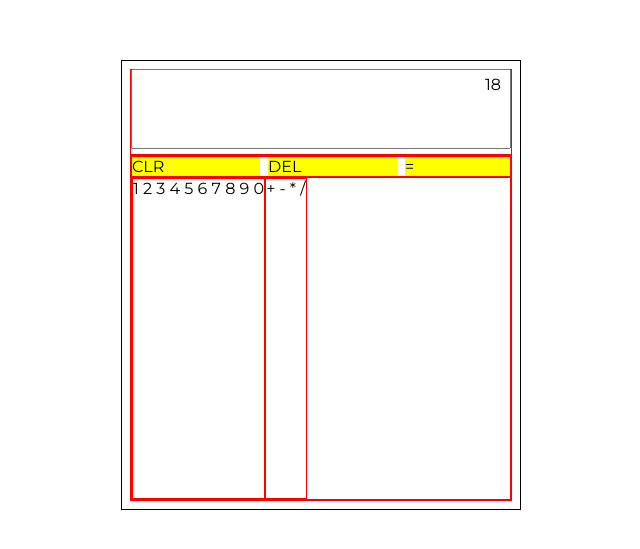
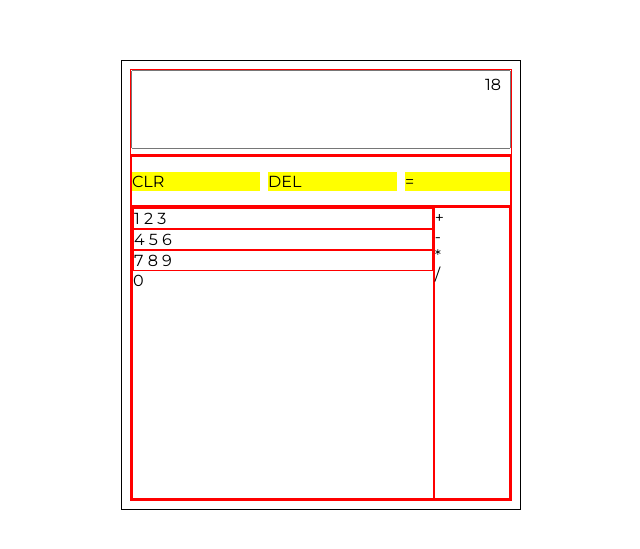
Before and after one commit to Aicyraa/Cyalator, a plain HTML site: page index.html in a window 1280 px wide. Shown: the part 115-664 px from the top of the page, without its empty margins (319-959 px from the left). Drawn offline with Linux system fonts and the light colour scheme.

Commit message:
finalize layout and html structure

```diff
--- a/index.html
+++ b/index.html
@@ -20,15 +20,21 @@
             </div>
             <div class="container-NumOpe">
                <div class="container-numbers">
+                  <div class="numbers-1">
                      <span>1</span>
                      <span>2</span>
                      <span>3</span>
+                  </div>
+                  <div class="numbers-2">
                      <span>4</span>
                      <span>5</span>
                      <span>6</span>
+                  </div>
+                  <div class="numbers-3">
                      <span>7</span>
                      <span>8</span>
                      <span>9</span>
+                  </div>
                   <span>0</span>
                </div>
                <div class="container-operators">
--- a/style.css
+++ b/style.css
@@ -38,7 +38,7 @@ input[type="number"] {
    border: 1px solid red;
 }
 
-/* Container Inputs */
+/* Container Inputs Section*/
 
 .container-inputs {
    width: 100%;
@@ -61,8 +61,9 @@ input[type="number"] {
    min-height: 30%;
    /* padding-top: 60px;
    padding-bottom: 10px; */
-   padding: 50px 5px 10px 10px;
+   padding: 45px 5px 10px 10px;
    text-align: right;
+   font-size: calc(1rem + 1px);
 }
 
 /* Keys */
@@ -79,6 +80,7 @@ input[type="number"] {
    justify-content: center;
    align-items: center;
    gap: 8px;
+   height: 50px;
 }
 
 .container-special-keys > span {
@@ -91,6 +93,17 @@ input[type="number"] {
 /* Numbers and Operators section */
 .container-NumOpe {
    display: flex;
-   flex-grow: 1;
-   height: 100% !important;
+   flex-grow: 2;
 }
+
+/* Numbers */
+.container-numbers{
+   flex-grow: 2;
+}
+
+/* Operators */
+.container-operators {
+   display: flex;
+   flex-direction: column;
+   flex-grow: 0.5;
+}
```
Lines whose indentation alone changed are shown as unchanged.
